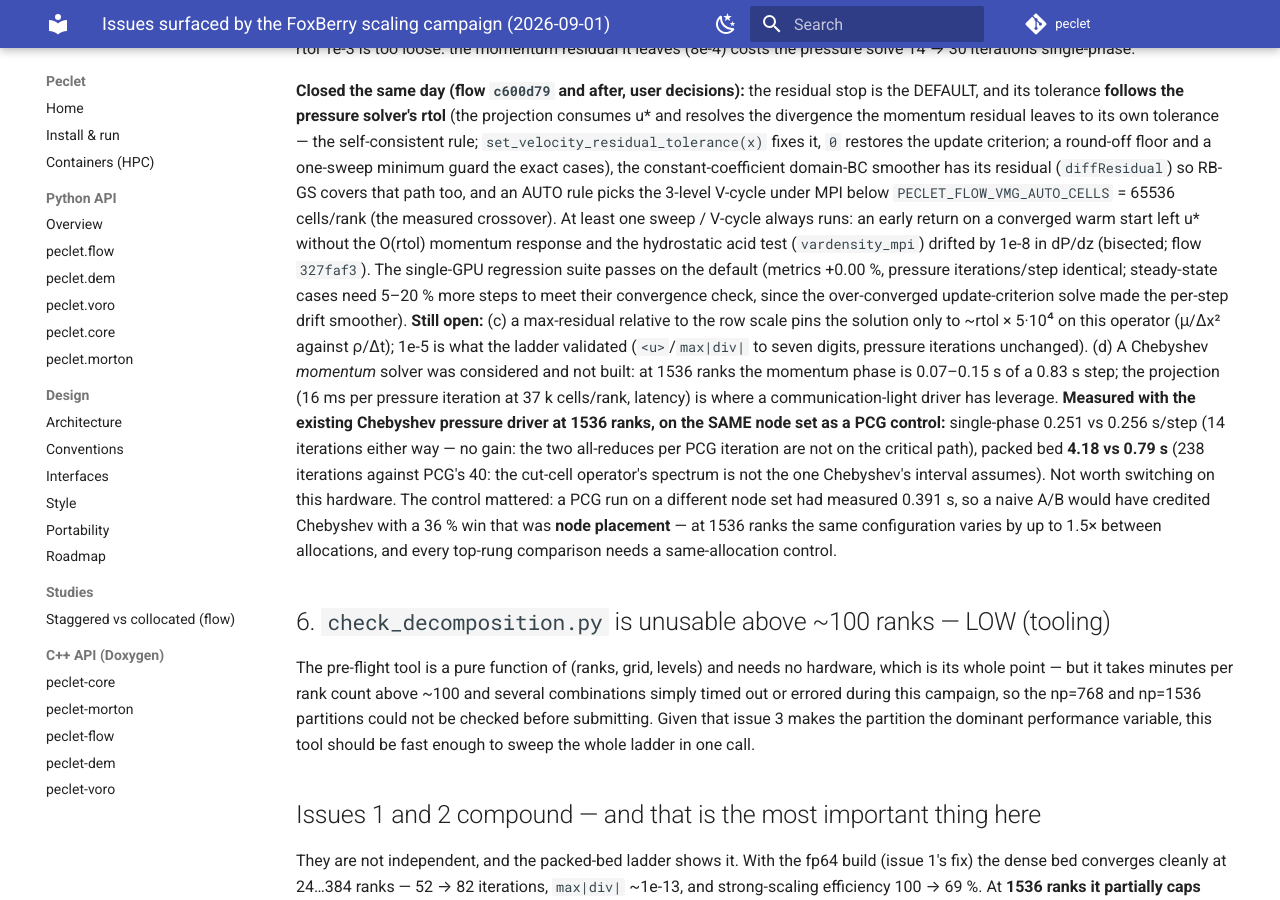
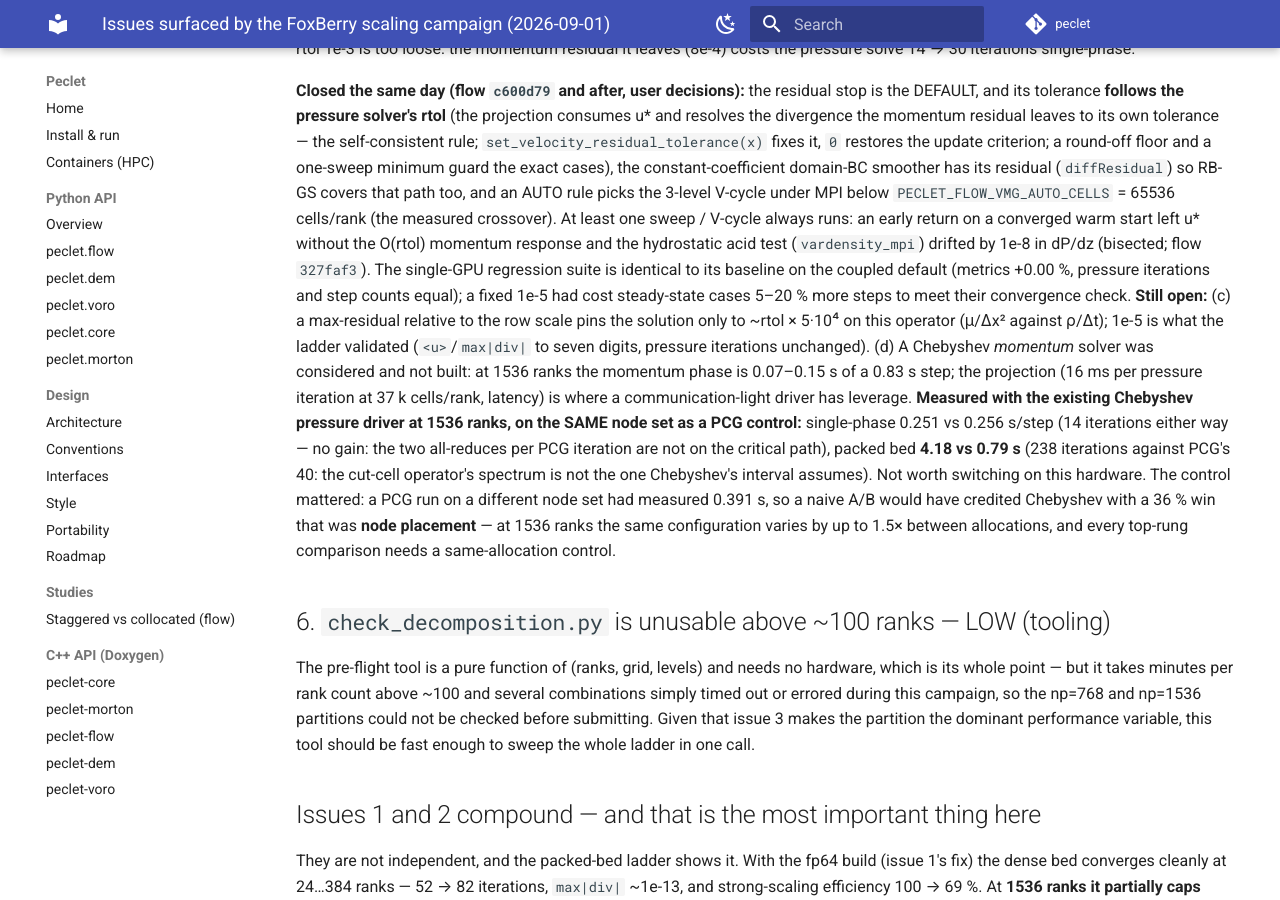
Before and after one commit to computational-chemical-engineering/peclet, an MkDocs documentation site: the page built from docs/SCALING_ISSUES.md, in a window 1280 px wide and 900 px high, scrolled down 4973 px. Built offline with MkDocs 1.6.1 and Material for MkDocs 9.7.7, drawn with Linux system fonts in a browser that asks for light colours; comment, search, counter and statistics services are not loaded.

Commit message:
docs(SCALING_ISSUES): regression suite identical on the coupled momentum tolerance
Co-Authored-By: Claude Fable 5.1 <noreply@anthropic.com>
Claude-Session: https://claude.ai/code/session_011ro1pkvSwfqxh3e7JxTedi

```diff
--- a/docs/SCALING_ISSUES.md
+++ b/docs/SCALING_ISSUES.md
@@ -225,9 +225,9 @@ domain-BC smoother has its residual (`diffResidual`) so RB-GS covers that path t
 rule picks the 3-level V-cycle under MPI below `PECLET_FLOW_VMG_AUTO_CELLS` = 65536 cells/rank
 (the measured crossover). At least one sweep / V-cycle always runs: an early return on a converged warm start left u*
 without the O(rtol) momentum response and the hydrostatic acid test (`vardensity_mpi`) drifted
-by 1e-8 in dP/dz (bisected; flow `327faf3`). The single-GPU regression suite passes on the
-default (metrics +0.00 %, pressure iterations/step identical; steady-state cases need 5–20 % more steps to meet their convergence check, since the
-over-converged update-criterion solve made the per-step drift smoother). **Still open:** (c) a
+by 1e-8 in dP/dz (bisected; flow `327faf3`). The single-GPU regression suite is identical to its baseline on the coupled default (metrics
++0.00 %, pressure iterations and step counts equal); a fixed 1e-5 had cost steady-state cases 5–20 %
+more steps to meet their convergence check. **Still open:** (c) a
 max-residual relative to the row scale pins the
 solution only to ~rtol × 5·10⁴ on this operator (μ/Δx² against ρ/Δt); 1e-5 is what the ladder
 validated (`<u>`/`max|div|` to seven digits, pressure iterations unchanged). (d) A Chebyshev
```
